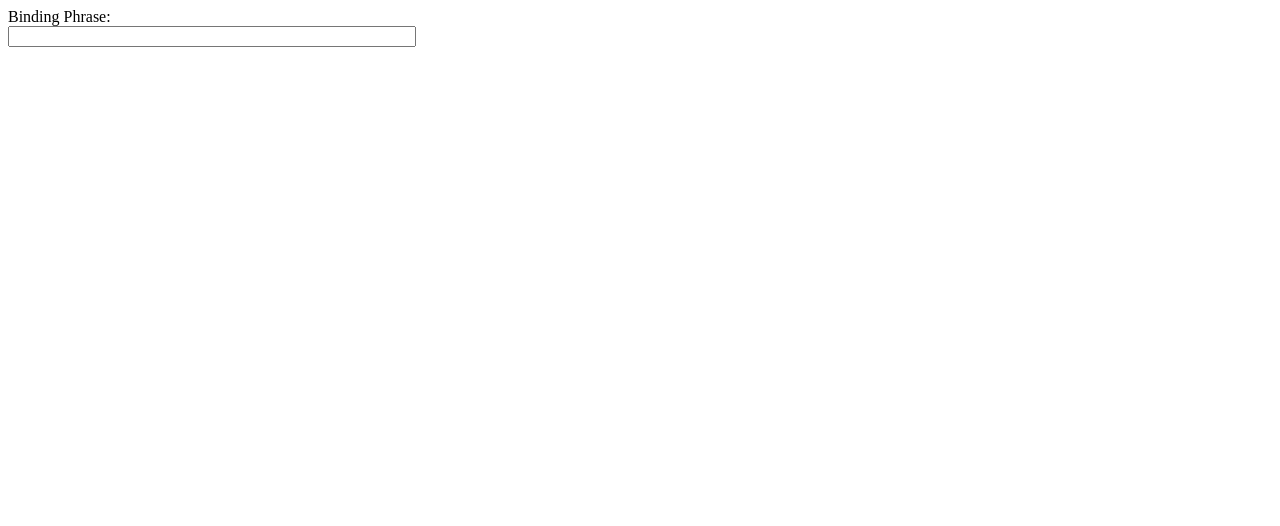
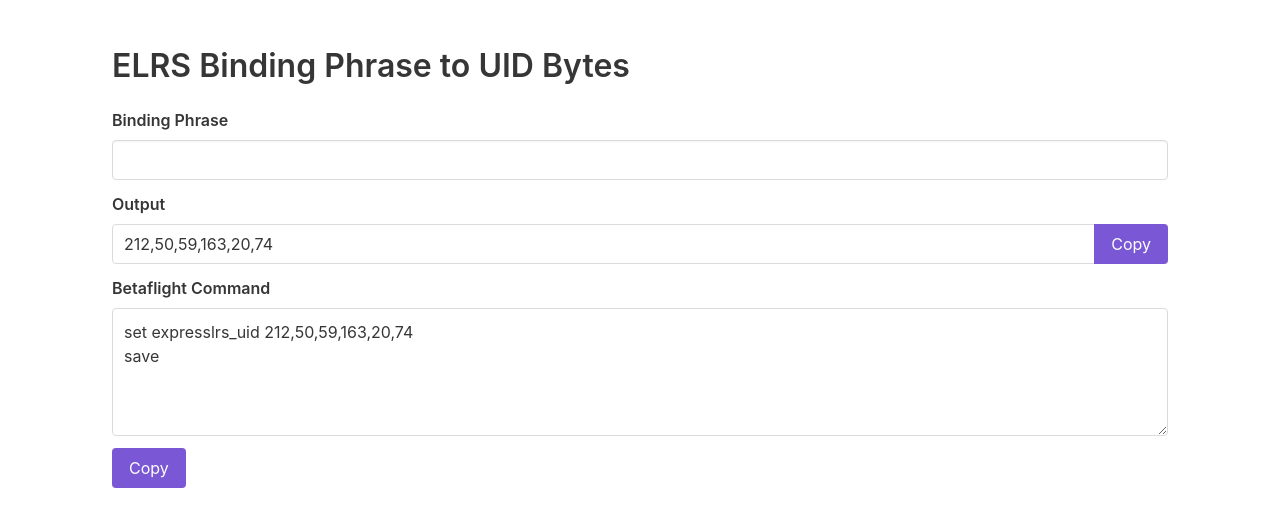
Before and after one commit to busheezy/elrs-binding-phrase-to-bytes, a Vue app: page / in a window 1280 px wide. Shown: the top 526 px of the page. Built offline with nearby package versions, Linux system fonts and the light colour scheme.

Commit message:
add vue, prettier, eslint, buefy

```diff
--- a/src/App.vue
+++ b/src/App.vue
@@ -1,28 +1,33 @@
 <template>
   <div id="app">
-    <div>Binding Phrase:</div>
-    <input class="textInputs" type="text" v-model="textInput" />
+    <div class="container">
+      <section class="section">
+        <h1 class="title">ELRS Binding Phrase to UID Bytes</h1>
 
-    <br />
-    <br />
+        <b-field label="Binding Phrase">
+          <b-input v-model="textInput"></b-input>
+        </b-field>
 
-    <div v-if="textInput !== ''">
-      <div>Output:</div>
-      <input
-        class="textInputs"
-        disabled
-        type="text"
-        :value="uidBytesFromText"
-      />
+        <b-field label="Output">
+          <b-input readonly type="text" expanded :value="uidBytesFromText" />
 
-      <br />
+          <p class="control">
+            <b-button label="Copy" type="is-primary" @click="copyUIDBytes" />
+          </p>
+        </b-field>
 
-      <input
-        class="textInputs"
-        disabled
-        type="text"
-        :value="`set expresslrs_uid ${uidBytesFromText}`"
-      />
+        <b-field label="Betaflight Command">
+          <b-input readonly type="textarea" :value="betaflightCommand" />
+        </b-field>
+
+        <p class="control">
+          <b-button
+            label="Copy"
+            type="is-primary"
+            @click="copyBetaflightCommand"
+          />
+        </p>
+      </section>
     </div>
   </div>
 </template>
@@ -34,45 +39,51 @@
   const result = [];
 
   result.push(wordArray.words[0] >>> 24);
-  result.push((wordArray.words[0] >>> 16) & 0xFF);
-  result.push((wordArray.words[0] >>> 8) & 0xFF);
-  result.push(wordArray.words[0] & 0xFF)
+  result.push((wordArray.words[0] >>> 16) & 0xff);
+  result.push((wordArray.words[0] >>> 8) & 0xff);
+  result.push(wordArray.words[0] & 0xff);
 
   result.push(wordArray.words[1] >>> 24);
-  result.push((wordArray.words[1] >>> 16) & 0xFF);
-
+  result.push((wordArray.words[1] >>> 16) & 0xff);
   return result;
 }
 
 export default {
   name: 'App',
+  metaInfo: {
+    title: 'ELRS Binding Phrase to UID Bytes',
+  },
   data() {
     return {
-      textInput: ''
-    }
+      textInput: '',
+    };
   },
   computed: {
     uidBytesFromText() {
       const text = this.textInput;
 
-      if (text === '') {
-        return ''
-      }
-
-      const bindingPhraseFull = `-DMY_BINDING_PHRASE="${text}"`
-      const bindingPhraseFullEncoded = CryptoJS.enc.Utf8.parse(bindingPhraseFull)
+      const bindingPhraseFull = `-DMY_BINDING_PHRASE="${text}"`;
+      const bindingPhraseFullEncoded =
+        CryptoJS.enc.Utf8.parse(bindingPhraseFull);
 
       const ciphertext = CryptoJS.MD5(bindingPhraseFullEncoded);
       const uidBytes = getBytesFromWordArray(ciphertext);
 
-      return uidBytes
-    }
-  }
-}
+      return uidBytes;
+    },
+    betaflightCommand() {
+      return `set expresslrs_uid ${this.uidBytesFromText}\nsave`;
+    },
+  },
+  methods: {
+    async copyUIDBytes() {
+      await navigator.clipboard.writeText(this.uidBytesFromText);
+      this.$buefy.toast.open('Copied UID Bytes.');
+    },
+    async copyBetaflightCommand() {
+      await navigator.clipboard.writeText(this.betaflightCommand);
+      this.$buefy.toast.open('Copied Betaflight command.');
+    },
+  },
+};
 </script>
-
-<style scoped>
-.textInputs {
-  min-width: 400px;
-}
-</style>
```
Also changed, not shown: package.json (+8 -3 lines), src/main.js (+12 -5 lines), .eslintrc.js (added), 2 other files (tests, documents, lock files or other folders).
